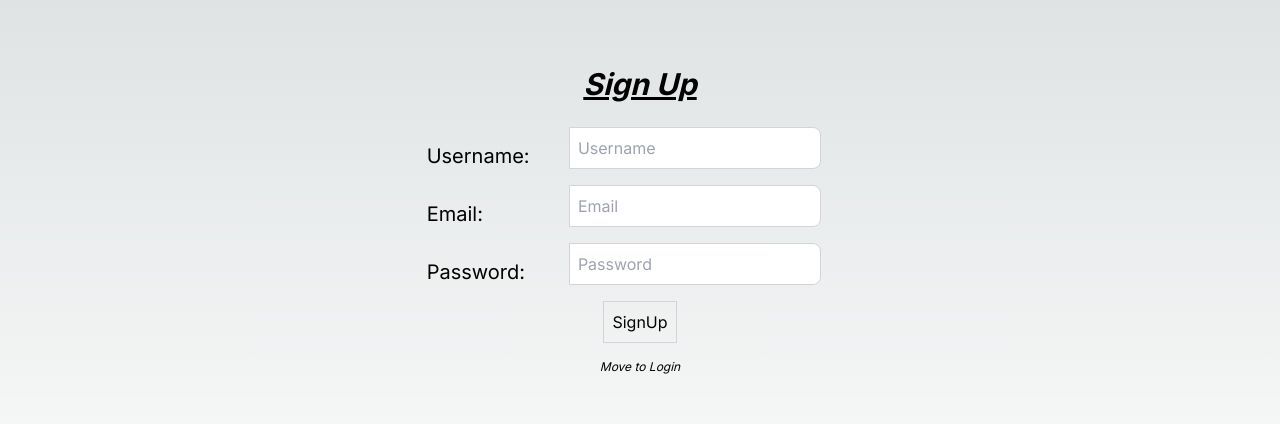
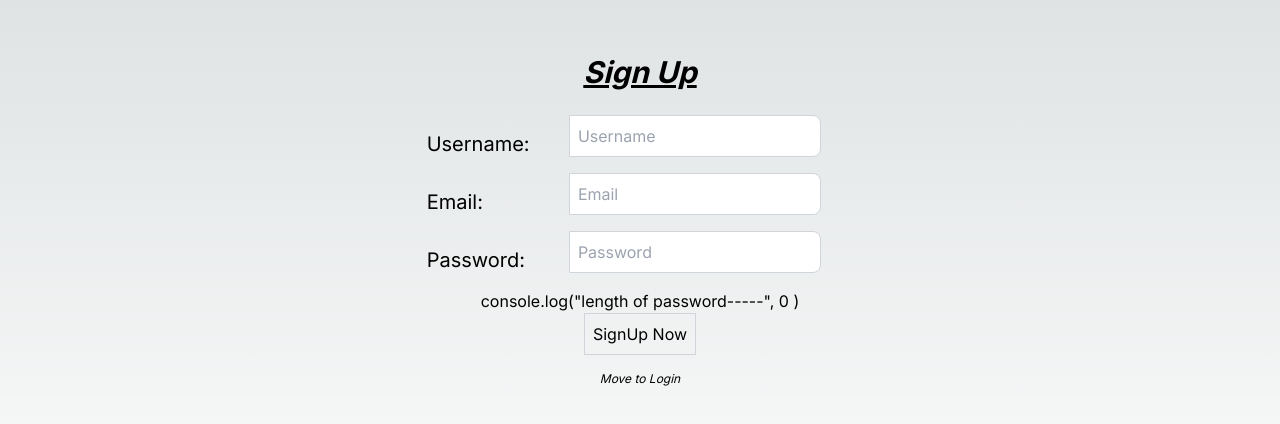
Before and after one commit to Souravmehta018/authentication, a Next.js app: page /signup in a window 1280 px wide. Shown: the part 180-604 px from the top of the page. Built offline with nearby package versions, Linux system fonts and the light colour scheme.

Commit message:
signup button switch not working

```diff
--- a/src/app/api/users/signup/route.ts
+++ b/src/app/api/users/signup/route.ts
@@ -40,8 +40,6 @@ export async function POST(request : NextRequest) {
             message: "User created successfully", success: true, savedUser
         })
 
-
-
     } catch (error: any) {
         return NextResponse.json({error: error.message}, {status: 500})
         //return NextResponse.error(error)
--- a/src/app/page.tsx
+++ b/src/app/page.tsx
@@ -1,4 +1,4 @@
-import Image from 'next/image'
+ import Image from 'next/image'
 
 export default function Home() {
   return (
--- a/src/app/signup/page.tsx
+++ b/src/app/signup/page.tsx
@@ -1,18 +1,28 @@
 'use client'      //to make this page a client component
 import Link from "next/link"
-import React from "react"
+import React, { useEffect } from "react"
 import { useRouter } from "next/navigation"
 // import {axios} from "axios"
 
 
 
 function SignUp() {
+  const router = useRouter();
   const [user, setUser] = React.useState({
     email: "", password: "", username:""
   })
   const onSignup =async () => {
 
   }
+
+  const [buttonDisabled, setButtonDisabled] = React.useState(false);
+
+  useEffect(() => {
+    if(user.email.length > 0 && user.password.length > 0 && user.username.length > 0){
+      setButtonDisabled(false)
+    }
+
+  },[user]);
 
   return (
     <div>
@@ -24,7 +34,7 @@ function SignUp() {
         <div className="flex items-center">
           <label className="text-xl w-1/3 " htmlFor="username">Username: </label>
           <input
-          className="4text:black p-2 border border-gray-300 rounded-r-lg mb-4 focus:outline-none focus:border-gray-600 "
+          className="text-black p-2 border border-gray-300 rounded-r-lg mb-4 focus:outline-none focus:border-gray-600 "
           type="text" id="username" value={user.username}
           onChange={(e) => setUser({...user, username: e.target.value})}
           placeholder="Username"
@@ -33,7 +43,7 @@ function SignUp() {
         <div className="flex items-center">
           <label className="text-xl w-1/3" htmlFor="email">Email: </label>
           <input
-          className="4text:black p-2 border border-gray-300 rounded-r-lg mb-4 focus:outline-none focus:border-gray-600 "
+          className="text-black p-2 border border-gray-300 rounded-r-lg mb-4 focus:outline-none focus:border-gray-600 "
           type="text" id="email" value={user.email}
           onChange={(e) => setUser({...user, email: e.target.value})}
           placeholder="Email"/>
@@ -41,15 +51,16 @@ function SignUp() {
         <div className="flex items-center">
           <label className="text-xl w-1/3" htmlFor="password">Password: </label>
           <input
-          className="4text:black p-2 border border-gray-300 rounded-r-lg mb-4 focus:outline-none focus:border-gray-600 "
+          className="text-black p-2 border border-gray-300 rounded-r-lg mb-4 focus:outline-none focus:border-gray-600 "
           type="text" id="password" value={user.password}
           onChange={(e) => setUser({...user, password: e.target.value})}
           placeholder="Password"/>
         </div>
       </div>
+      console.log("length of password-----", {user.password.length} )
           <button onClick={onSignup}
           className="p-2 border border-gray-300 rounder-lg mb-4 focus:outline-none
-          focus:border-gray-600"> SignUp</button>
+          focus:border-gray-600"> {buttonDisabled ? "No SignUp" : "SignUp Now"}</button>
 
       <Link className="text-xs italic" href={"/login"}> Move to Login </Link>
         </div>
@@ -57,5 +68,4 @@ function SignUp() {
     </div>
   )
 }
-
 export default SignUp
```
